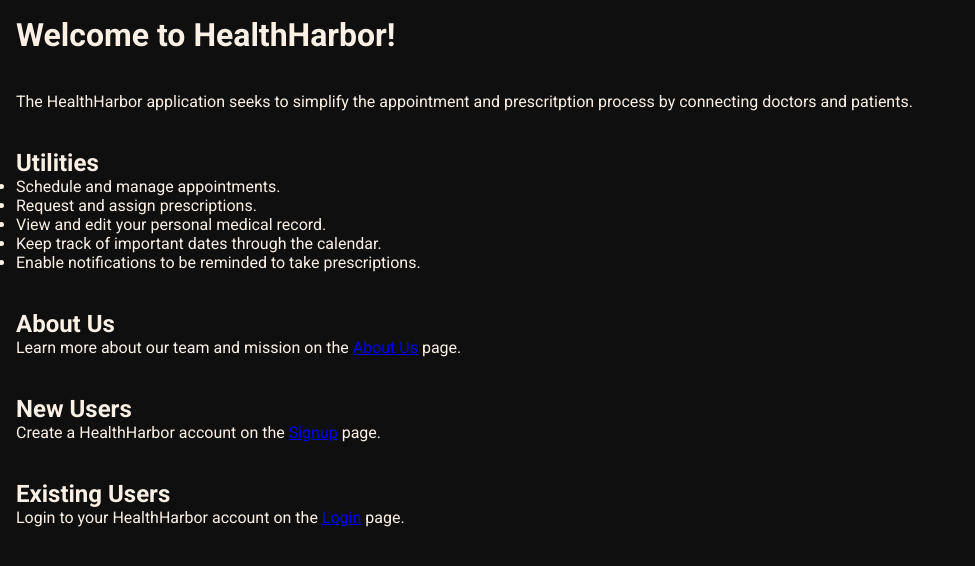
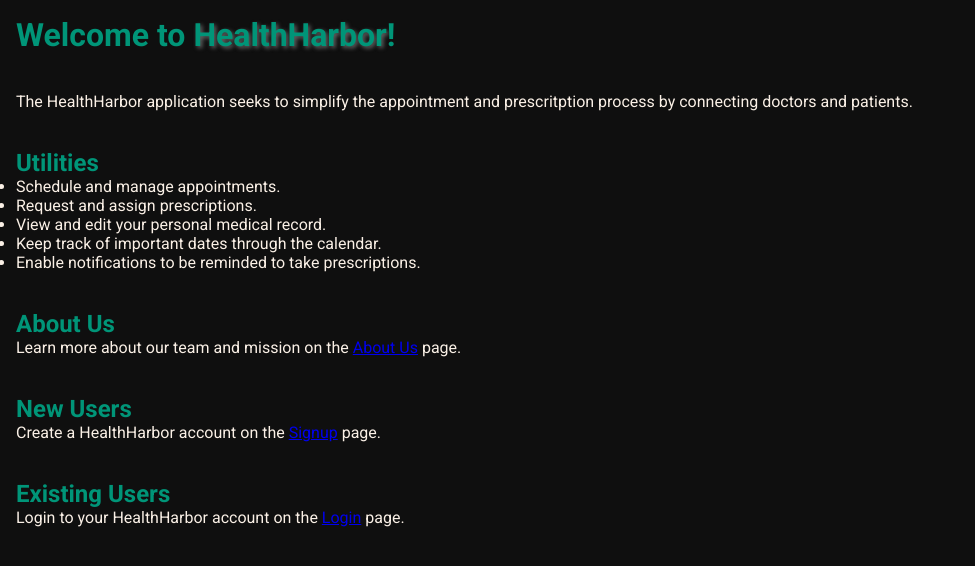
Before and after one commit to AshishNarne/HealthHarbor, a Flask app: page / in a window 1280 px wide. Shown: the part 51-617 px from the top of the page, without its empty margins (0-975 px from the left). Run offline with Flask 3, Linux system fonts and the light colour scheme.

Commit message:
Update coloring and styling of text on main pages

```diff
--- a/src/templates/pages/home.html
+++ b/src/templates/pages/home.html
@@ -5,11 +5,11 @@
 {% endblock %}
 
 {% block content %}
-    <h1>Welcome to HealthHarbor!</h1>
+<h1><span style="color: #009578;">Welcome to <strong style="text-shadow: 2px 2px 4px #666;">HealthHarbor</strong>!</span></h1>
     <br><br>
     <p>The HealthHarbor application seeks to simplify the appointment and prescritption process by connecting doctors and patients.</p>
     <br><br>
-    <h2>Utilities</h2>
+    <h2 style="color: #009578;">Utilities</h2>
     <ul>
         <li>Schedule and manage appointments.</li>
         <li>Request and assign prescriptions.</li>
@@ -18,14 +18,14 @@
         <li>Enable notifications to be reminded to take prescriptions.</li>
     </ul>
     <br><br>
-    <h2>About Us</h2>
+    <h2 style="color: #009578;">About Us</h2>
     <p>Learn more about our team and mission on the <a href="/about">About Us</a> page.</p>
     <br><br>
     {% if not current_user.is_authenticated %}
-        <h2>New Users</h2>
+        <h2 style="color: #009578;">New Users</h2>
         <p>Create a HealthHarbor account on the <a href="/signup">Signup</a> page.</p>
         <br><br>
-        <h2>Existing Users</h2>
+        <h2 style="color: #009578;">Existing Users</h2>
         <p>Login to your HealthHarbor account on the <a href="/login">Login</a> page.</p>
     {% endif %}
 {% endblock %}
```
Also changed, not shown: src/templates/pages/about.html (+4 -4 lines).
